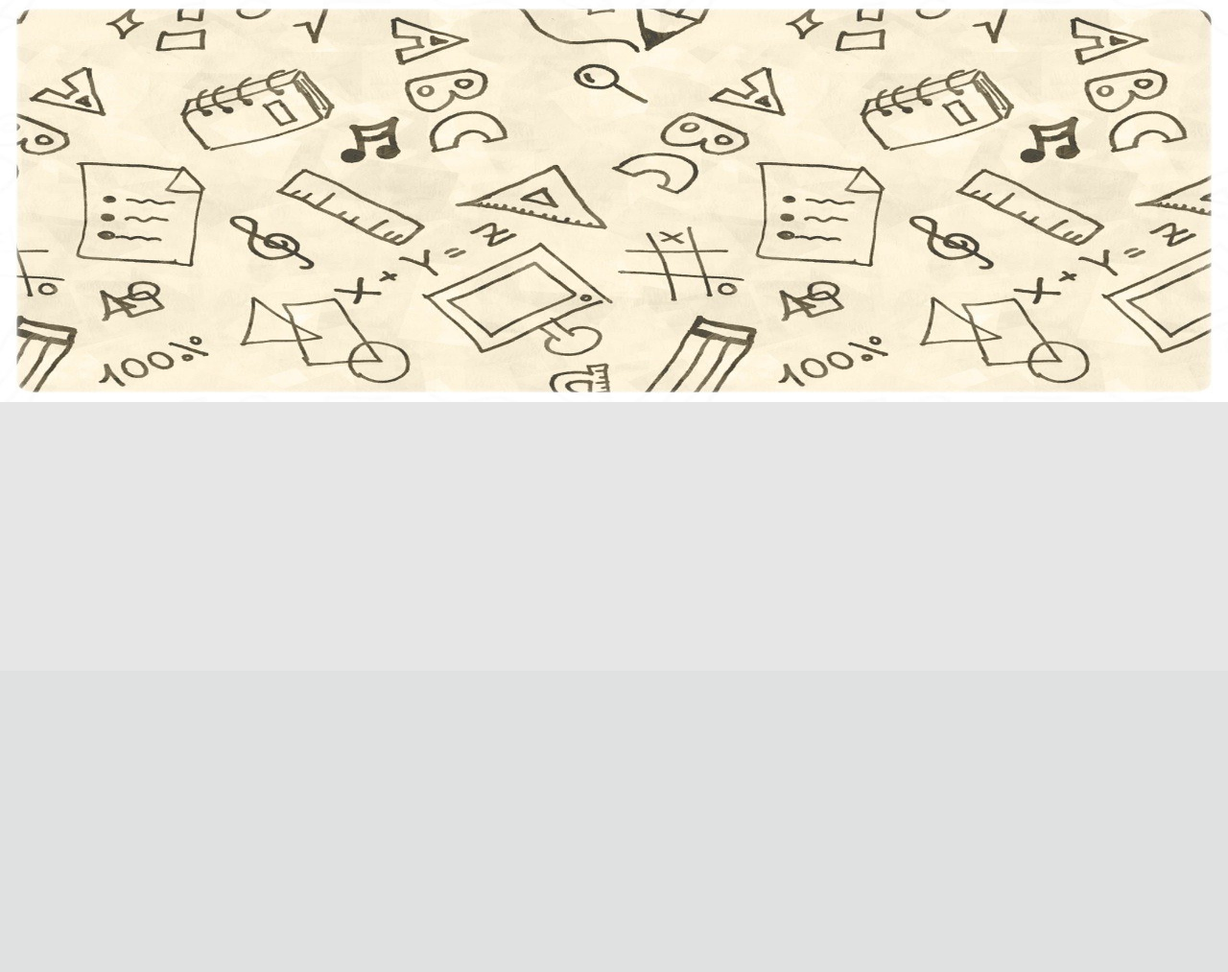
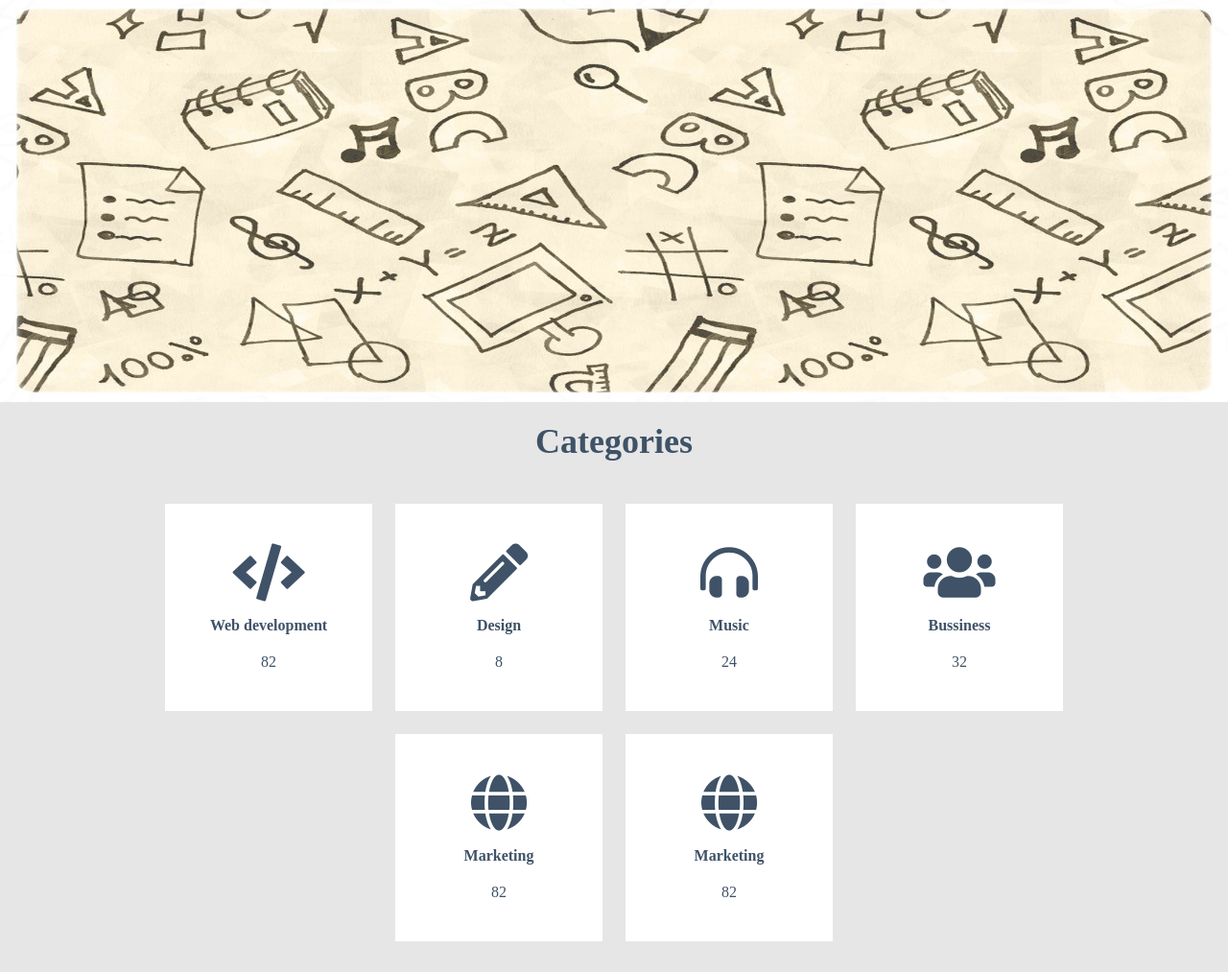
Before and after one commit to GuysKapen/ELearningPHP, a PHP site: page / in a window 1280 px wide. Shown: the part 101-1114 px from the top of the page at 96% size. Before the commit the page ends 520 px from the top, so only its background shows below. Run offline with PHP 8.4, Linux system fonts and the light colour scheme; some libraries are stand-ins or nearby versions.

Commit message:
Add categories section

```diff
--- a/css/style.css
+++ b/css/style.css
@@ -195,3 +195,72 @@ body {
     width: 100%;
     height: 100%;
 }
+
+#home-cat {
+    width: 100%;
+    padding: 1.25rem;
+    box-sizing: border-box;
+}
+
+#home-cat h3 {
+    text-align: center;
+    color: #3f5267;
+    font-weight: bold;
+    font-size: 2.25rem;
+}
+
+#home-cat ul {
+    margin-top: 2rem;
+    list-style: none;
+    padding: 0 2rem;
+    display: flex;
+    flex-wrap: wrap;
+    justify-content: center;
+}
+
+#home-cat ul li {
+    background: #fff;
+    margin: 0.75rem;
+    padding: 1.75rem;
+    width: 160px;
+    height: 160px;
+    transition: all 250ms ease-in-out;
+}
+
+#home-cat ul li a {
+    text-decoration: none;
+    display: flex;
+    flex-direction: column;
+    justify-content: center;
+    align-items: center;
+    height: 100%;
+}
+
+#home-cat ul li a i {
+    text-align: center;
+    color: #3f5267;
+    font-size: 60px;
+}
+
+#home-cat ul li a h4 {
+    color: #3f5267;
+    margin-top: 1rem;
+    text-align: center;
+}
+
+#home-cat ul li a p {
+    color: #3f5267;
+    margin-top: 1.25rem;
+}
+
+#home-cat ul li:hover {
+    background: #3f5267;
+    border-radius: 999px;
+}
+
+
+#home-cat ul li:hover a h4,
+#home-cat ul li:hover a i,
+#home-cat ul li:hover a p {
+    color: #fff;
+}
--- /dev/null
+++ b/inc/category.php
@@ -0,0 +1,48 @@
+<div id="home-cat">
+    <h3>Categories</h3>
+    <ul>
+        <li>
+            <a href="">
+                <i class="fas fa-code"></i>
+                <h4>Web development</h4>
+                <p>82</p>
+            </a>
+        </li>
+        <li>
+            <a href="">
+                <i class="fas fa-pencil-alt"></i>
+                <h4>Design</h4>
+                <p>8</p>
+            </a>
+        </li>
+        <li>
+            <a href="">
+                <i class="fas fa-headphones-alt"></i>
+                <h4>Music</h4>
+                <p>24</p>
+            </a>
+        </li>
+        <li>
+            <a href="">
+                <i class="fas fa-users"></i>
+                <h4>Bussiness</h4>
+                <p>32</p>
+            </a>
+        </li>
+        <li>
+            <a href="">
+                <i class="fas fa-globe"></i>
+                <h4>Marketing</h4>
+                <p>82</p>
+            </a>
+        </li>
+
+        <li>
+            <a href="">
+                <i class="fas fa-globe"></i>
+                <h4>Marketing</h4>
+                <p>82</p>
+            </a>
+        </li>
+    </ul>
+</div>
--- a/index.php
+++ b/index.php
@@ -14,6 +14,8 @@
 
     <?php include("inc/header.php") ?>
     <?php include("inc/slider.php") ?>
+    <?php include("inc/category.php") ?>
+
 </body>
 
 </html>
```
